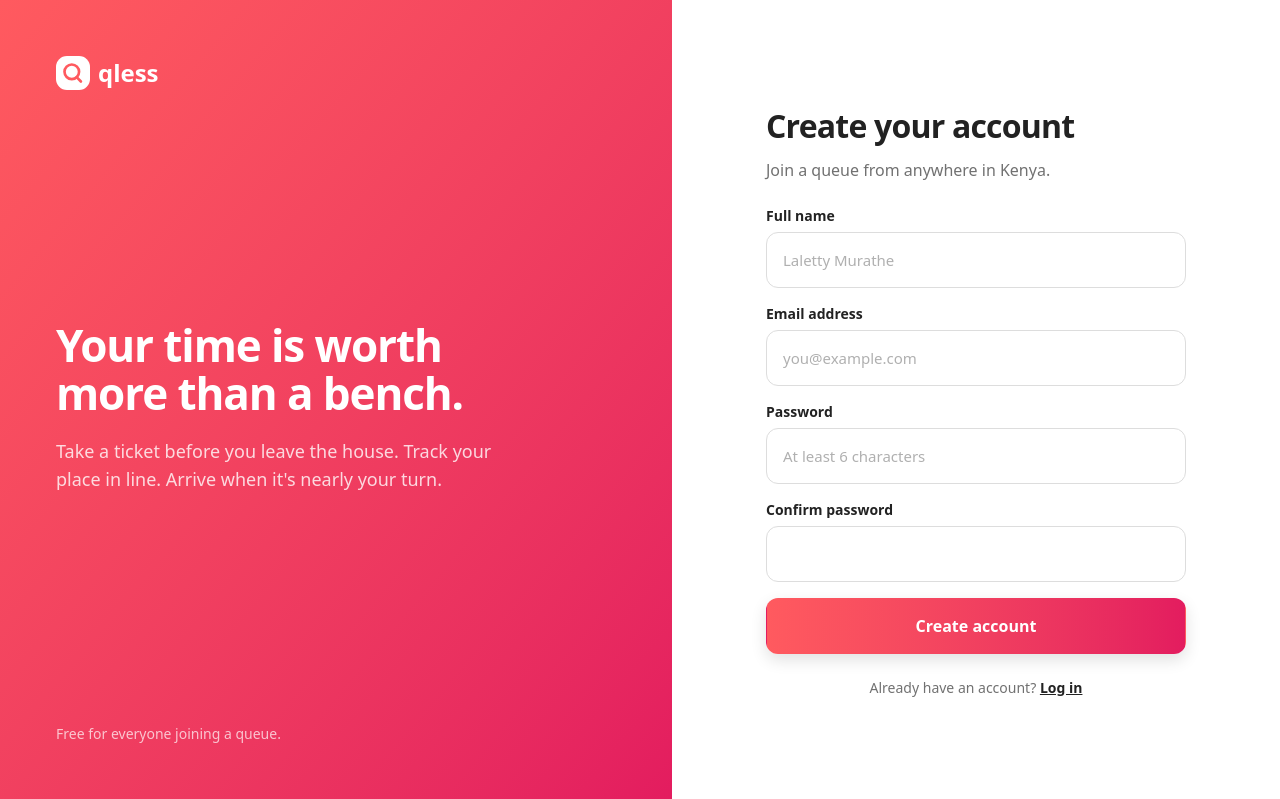
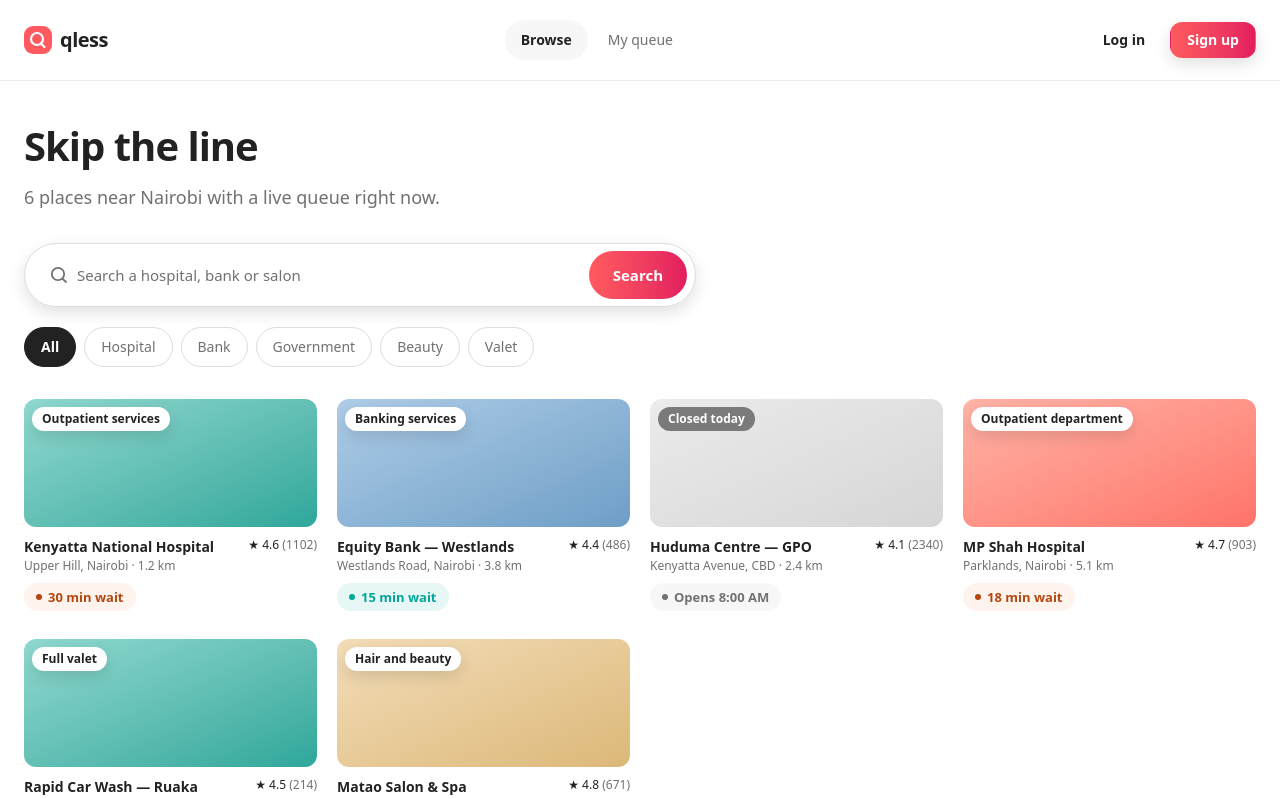
Before and after one commit to lalettywambo/QLESS_Ke, a React (Vite) app: page / in a window 1280 px wide. Shown: the top 799 px of the page. Built offline with nearby package versions, Linux system fonts and the light colour scheme.

Commit message:
update navigation interface

```diff
--- a/src/components/Navbar.jsx
+++ b/src/components/Navbar.jsx
@@ -1,123 +1,64 @@
-import { useState } from "react";
-import Button from "../components/Button";
-import Input from "../components/Input";
-import { saveUser } from "../lib/auth";
+import Button from "./Button";
 
-export default function SignUp({ onDone, onGoToLogin }) {
-  const [name, setName] = useState("");
-  const [email, setEmail] = useState("");
-  const [password, setPassword] = useState("");
-  const [confirm, setConfirm] = useState("");
-  const [errors, setErrors] = useState({});
-
-  function handleSubmit() {
-    const found = {};
-
-    if (name.trim().length < 2) found.name = "Enter your full name.";
-    if (!email.includes("@")) found.email = "That doesn't look like an email.";
-    if (password.length < 6) found.password = "Use at least 6 characters.";
-    if (confirm !== password) found.confirm = "Passwords don't match.";
-
-    setErrors(found);
-
-    if (Object.keys(found).length > 0) return;
-
-    const user = { name: name.trim(), email: email.trim().toLowerCase(), password };
-    saveUser(user);
-    onDone(user);
-  }
+export default function Navbar({ page, user, onNavigate, onLogout }) {
+  const links = [
+    { id: "browse", label: "Browse" },
+    { id: "dashboard", label: "My queue" },
+  ];
 
   return (
-    <AuthShell
-      title="Create your account"
-      subtitle="Join a queue from anywhere in Kenya."
-      footer={
-        <>
-          Already have an account?{" "}
-          <button onClick={onGoToLogin} className="font-semibold text-ink underline">
-            Log in
-          </button>
-        </>
-      }
-    >
-      <Input
-        label="Full name"
-        value={name}
-        onChange={(e) => setName(e.target.value)}
-        placeholder="Laletty Murathe"
-        error={errors.name}
-      />
-      <Input
-        label="Email address"
-        type="email"
-        value={email}
-        onChange={(e) => setEmail(e.target.value)}
-        placeholder="you@example.com"
-        error={errors.email}
-      />
-      <Input
-        label="Password"
-        type="password"
-        value={password}
-        onChange={(e) => setPassword(e.target.value)}
-        placeholder="At least 6 characters"
-        error={errors.password}
-      />
-      <Input
-        label="Confirm password"
-        type="password"
-        value={confirm}
-        onChange={(e) => setConfirm(e.target.value)}
-        error={errors.confirm}
-      />
+    <header className="sticky top-0 z-20 bg-canvas border-b border-line-soft">
+      <div className="max-w-[1280px] mx-auto px-6 h-20 flex items-center justify-between gap-6">
+        <button
+          onClick={() => onNavigate("browse")}
+          className="flex items-center gap-2 shrink-0"
+        >
+          <svg width="28" height="28" viewBox="0 0 28 28" fill="none">
+            <rect width="28" height="28" rx="9" fill="#FF5A5F" />
+            <circle cx="13" cy="13" r="6" stroke="white" strokeWidth="2.2" />
+            <path d="M17 17.4L20.5 21" stroke="white" strokeWidth="2.2" strokeLinecap="round" />
+          </svg>
+          <span className="text-xl font-extrabold tracking-tight">qless</span>
+        </button>
 
-      <Button fullWidth size="lg" onClick={handleSubmit}>
-        Create account
-      </Button>
-    </AuthShell>
+        <nav className="flex items-center gap-1">
+          {links.map((link) => (
+            <button
+              key={link.id}
+              onClick={() => onNavigate(link.id)}
+              className={`h-10 px-4 rounded-full text-sm transition-colors ${
+                page === link.id
+                  ? "bg-mist font-semibold text-ink"
+                  : "text-ink-2 hover:bg-mist hover:text-ink"
+              }`}
+            >
+              {link.label}
+            </button>
+          ))}
+        </nav>
+
+        <div className="flex items-center gap-2">
+          {user ? (
+            <>
+              <span className="hidden sm:flex h-9 w-9 rounded-full bg-ink text-white text-sm font-bold items-center justify-center">
+                {user.name.charAt(0).toUpperCase()}
+              </span>
+              <Button size="sm" variant="outline" onClick={onLogout}>
+                Log out
+              </Button>
+            </>
+          ) : (
+            <>
+              <Button size="sm" variant="ghost" onClick={() => onNavigate("login")}>
+                Log in
+              </Button>
+              <Button size="sm" onClick={() => onNavigate("signup")}>
+                Sign up
+              </Button>
+            </>
+          )}
+        </div>
+      </div>
+    </header>
   );
 }
-
-export function AuthShell({ title, subtitle, children, footer }) {
-  return (
-    <div className="min-h-screen flex">
-      <div className="hidden lg:flex flex-1 bg-gradient-to-br from-brand to-brand-dark p-14 flex-col justify-between">
-        <div className="flex items-center gap-2">
-          <svg width="34" height="34" viewBox="0 0 28 28" fill="none">
-            <rect width="28" height="28" rx="9" fill="white" />
-            <circle cx="13" cy="13" r="6" stroke="#FF5A5F" strokeWidth="2.2" />
-            <path d="M17 17.4L20.5 21" stroke="#FF5A5F" strokeWidth="2.2" strokeLinecap="round" />
-          </svg>
-          <span className="text-2xl font-extrabold text-white">qless</span>
-        </div>
-
-        <div className="flex flex-col gap-5">
-          <h2 className="text-[44px] font-extrabold leading-[1.1] tracking-tight text-white">
-            Your time is worth
-            <br />
-            more than a bench.
-          </h2>
-          <p className="text-lg text-white/80 max-w-md">
-            Take a ticket before you leave the house. Track your place in line.
-            Arrive when it's nearly your turn.
-          </p>
-        </div>
-
-        <p className="text-sm text-white/70">Free for everyone joining a queue.</p>
-      </div>
-
-      <div className="flex-1 flex items-center justify-center px-6 py-14">
-        <div className="w-full max-w-[420px] flex flex-col gap-6">
-          <div className="flex flex-col gap-2">
-            <h1 className="text-[32px] font-extrabold tracking-tight">{title}</h1>
-            <p className="text-ink-2">{subtitle}</p>
-          </div>
-
-          <div className="flex flex-col gap-4">{children}</div>
-
-          <p className="text-sm text-ink-2 text-center">{footer}</p>
-        </div>
-      </div>
-    </div>
-  );
-}
```
